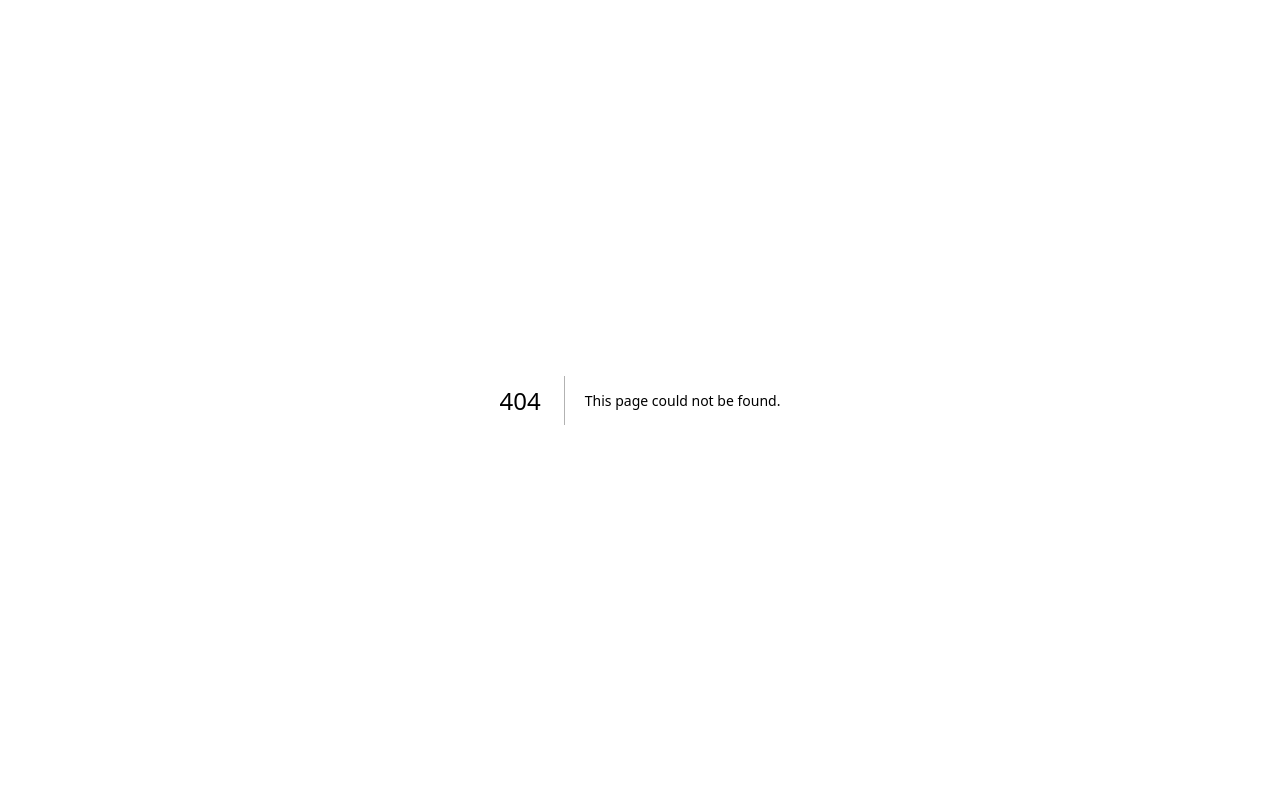
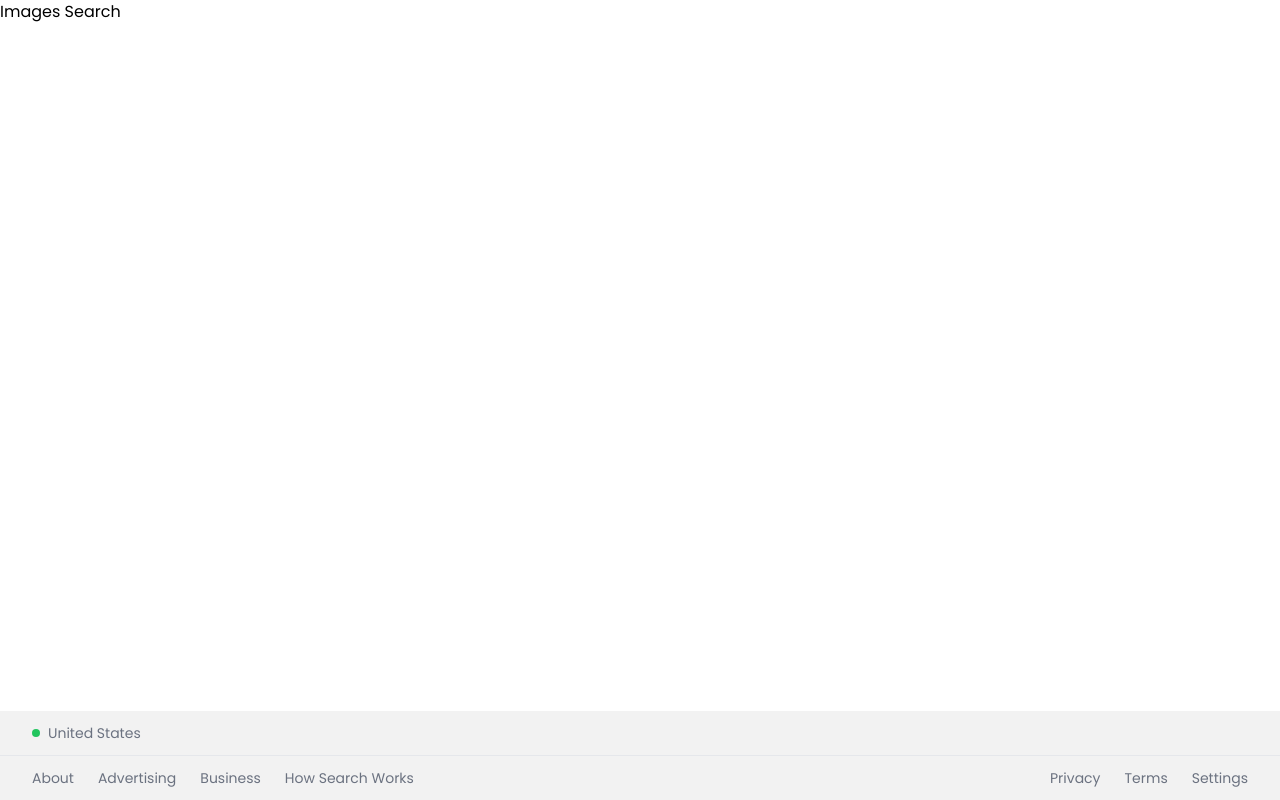
Before and after one commit to Kay-El-41/gaaglu-google-clone, a Next.js app: page /search/image in a window 1280 px wide. Before the commit this address had no page. Built offline with nearby package versions, Linux system fonts and the light colour scheme; no server answers.

Commit message:
added footer and search empty pages

```diff
--- a/src/app/globals.css
+++ b/src/app/globals.css
@@ -6,4 +6,8 @@
   .btn {
     @apply bg-[#f8f9f8] rounded-md text-sm text-gray-800 hover:ring-1 hover:ring-gray-200 focus:outline-none active:ring-gray-300 active:brightness-95 hover:shadow-md w-36 h-10 transition-shadow;
   }
+
+  .links {
+    @apply hover:underline cursor-pointer text-center;
+  }
 }
--- a/src/app/layout.jsx
+++ b/src/app/layout.jsx
@@ -1,3 +1,4 @@
+import Footer from "@/components/Footer"
 import "./globals.css"
 import { Poppins } from "next/font/google"
 
@@ -11,7 +12,11 @@ export const metadata = {
 export default function RootLayout({ children }) {
   return (
     <html lang="en">
-      <body className={poppins.className}>{children}</body>
+      <body className={poppins.className}>
+        {children}
+        {/* {Footer} */}
+        <Footer />
+      </body>
     </html>
   )
 }
--- /dev/null
+++ b/src/app/search/image/page.jsx
@@ -0,0 +1,7 @@
+import React from "react"
+
+const page = () => {
+  return <div>Images Search</div>
+}
+
+export default page
--- /dev/null
+++ b/src/app/search/layout.jsx
@@ -0,0 +1,15 @@
+import SearchHeader from "@/components/SearchHeader"
+
+export const metadata = {
+  title: "Gaaglu - Gaaglu Search",
+  description: "Gaaglu is a simple google clone created by next JS 13",
+}
+
+export default function SearchLayout({ children }) {
+  return (
+    <div>
+      <SearchHeader />
+      {children}
+    </div>
+  )
+}
--- /dev/null
+++ b/src/app/search/web/page.jsx
@@ -0,0 +1,5 @@
+import React from "react"
+
+export default function page() {
+  return <div>Web</div>
+}
--- /dev/null
+++ b/src/components/CountryLookup.jsx
@@ -0,0 +1,23 @@
+"use client"
+import React, { useEffect, useState } from "react"
+
+export default function CountryLookup() {
+  const [country, setCountry] = useState("United States")
+
+  useEffect(() => {
+    fetch(
+      `https://extreme-ip-lookup.com/json/?key=${process.env.NEXT_PUBLIC_EXTREME_IP_API_KEY}`
+    )
+      .then((res) => res.json())
+      .then((data) => {
+        setCountry(`${data.city}, ${data.country} (${data.countryCode})`)
+      })
+  }, [])
+
+  return (
+    <div className="flex gap-2 items-center">
+      <div className="bg-green-500 rounded-full h-2 w-2"></div>
+      {country}
+    </div>
+  )
+}
--- /dev/null
+++ b/src/components/Footer.jsx
@@ -0,0 +1,25 @@
+import React from "react"
+import CountryLookup from "./CountryLookup"
+
+export default function Footer() {
+  return (
+    <footer className="absolute w-full bottom-0 left-0 text-sm text-gray-500 bg-[#f2f2f2]">
+      <div className="border-b px-8 py-3">
+        <CountryLookup />
+      </div>
+      <div className="flex flex-col sm:flex-row sm:justify-between items-center space-y-7 sm:space-y-0 px-8 py-3">
+        <ul className="flex flex-wrap justify-center gap-y-6 items-center space-x-6">
+          <li className="links">About</li>
+          <li className="links">Advertising</li>
+          <li className="links">Business</li>
+          <li className="links">How Search Works</li>
+        </ul>
+        <ul className="flex items-center flex-wrap gap-y-6  justify-center space-x-6">
+          <li className="links">Privacy</li>
+          <li className="links">Terms</li>
+          <li className="links">Settings</li>
+        </ul>
+      </div>
+    </footer>
+  )
+}
--- /dev/null
+++ b/src/components/SearchHeader.jsx
@@ -0,0 +1,9 @@
+import React from 'react'
+
+export default function SearchHeader() {
+  return (
+    <div>
+
+    </div>
+  )
+}
```
